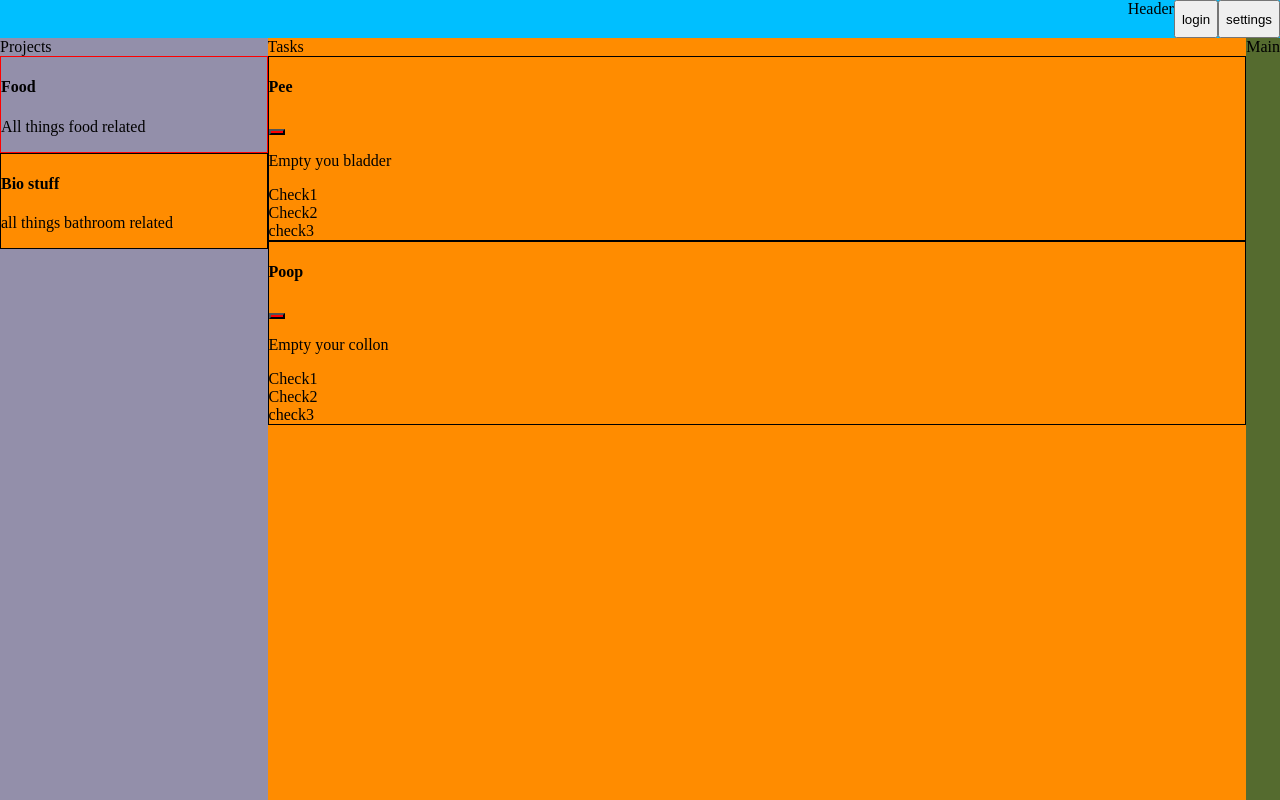
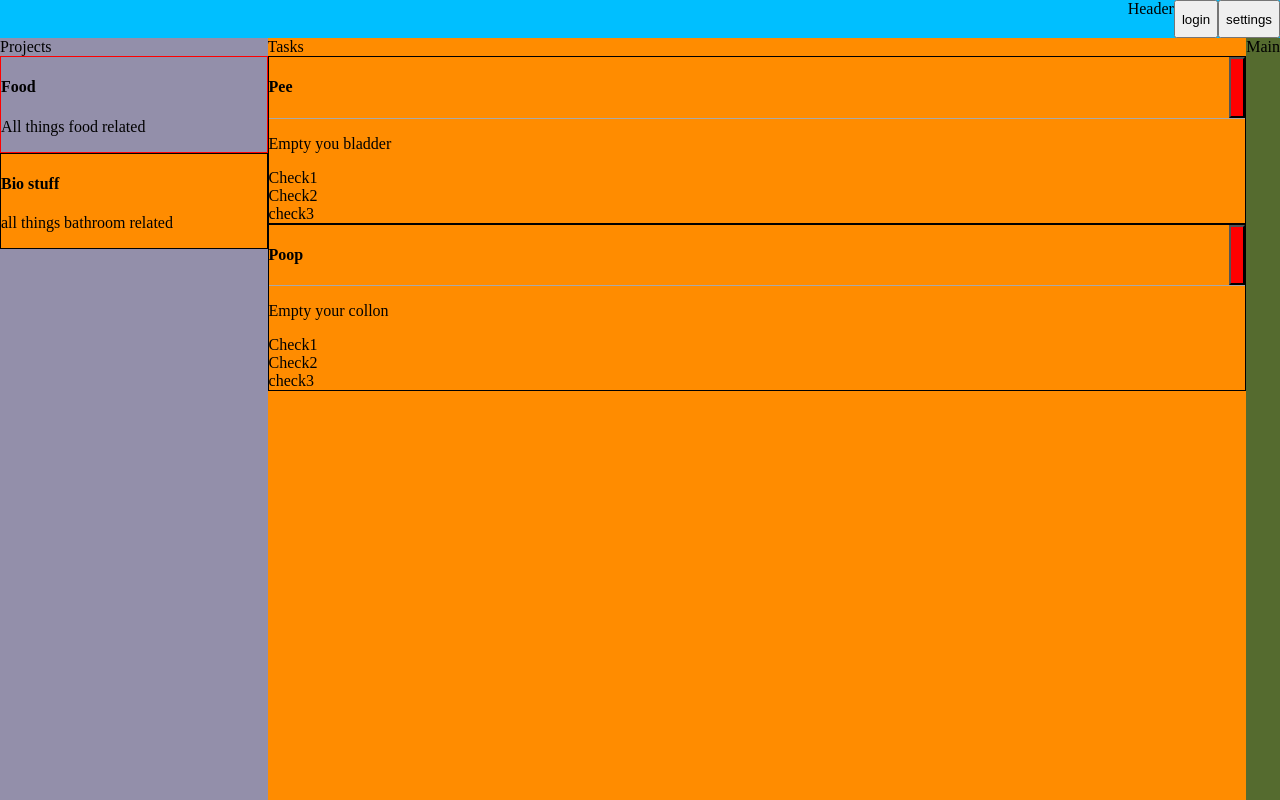
Before and after one commit to fiireball/To-Do, a plain HTML site: page index.html in a window 1280 px wide. Drawn offline with Linux system fonts and the light colour scheme.

Commit message:
task card css adjust

```diff
--- a/style.css
+++ b/style.css
@@ -50,3 +50,9 @@ body{
 .task-card{
     border: 1px solid black;
 }
+
+.task-title-container {
+    display: flex;
+    justify-content: space-between;
+    border-bottom: 1px solid darkgrey;
+}
```
